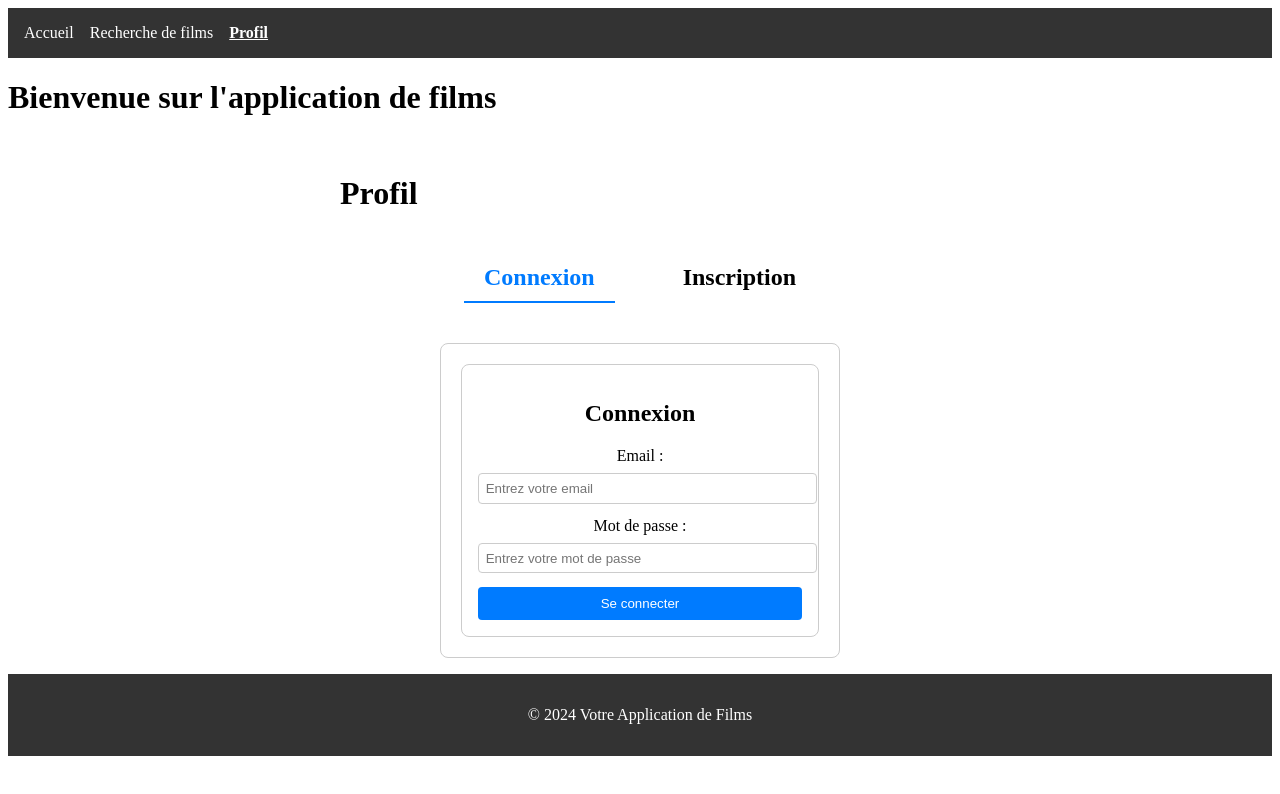
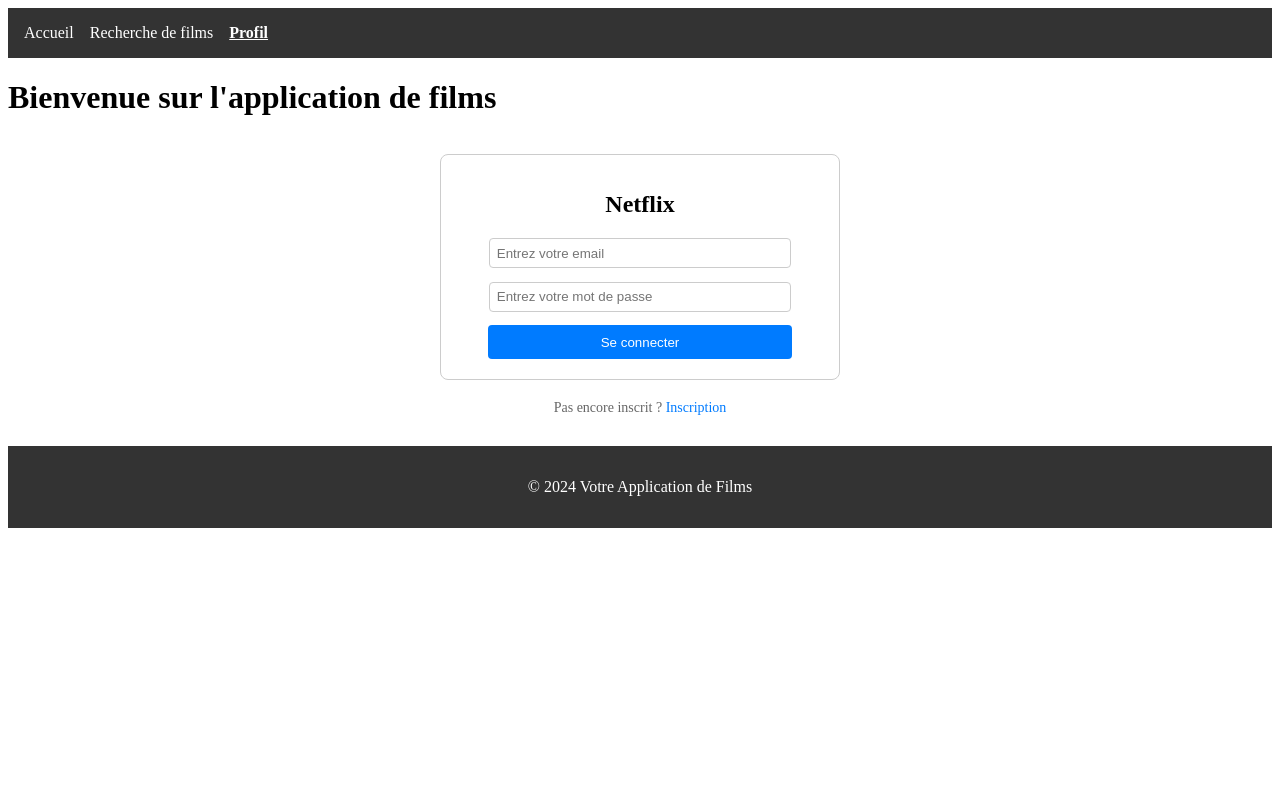
Before and after one commit to romainwgr/bourse_speciale, a Vue app in the folder frontend/: page /profil in a window 1280 px wide. Shown: the top 794 px of the page. Built offline with nearby package versions, Linux system fonts and the light colour scheme; the HTML template or start-up script is replaced by a standard one.

Commit message:
added profile

```diff
--- a/frontend/src/components/auth/Authentication.vue
+++ b/frontend/src/components/auth/Authentication.vue
@@ -1,24 +1,24 @@
 <template>
   <div class="authentication">
-      <div class="auth-tabs">
-        <h2
-          :class="{ active: currentTab === 'signIn' }"
-          @click="currentTab = 'signIn'"
-        >
-          Connexion
-        </h2>
-        <h2
-          :class="{ active: currentTab === 'signUp' }"
-          @click="currentTab = 'signUp'"
-        >
-          Inscription
-        </h2>
-      </div>
 
     <div class="auth-content">
+      <h1 class="title">Netflix</h1>
+
       <SignIn v-if="currentTab === 'signIn'" />
       <SignUp v-if="currentTab === 'signUp'" />
     </div>
+
+    <!-- Lien pour basculer entre connexion et inscription -->
+    <p class="switch-tab">
+      <span v-if="currentTab === 'signIn'">
+        Pas encore inscrit ?
+        <a @click="currentTab = 'signUp'" href="javascript:void(0)">Inscription</a>
+      </span>
+      <span v-if="currentTab === 'signUp'">
+        Déjà inscrit ?
+        <a @click="currentTab = 'signIn'" href="javascript:void(0)">Se connecter</a>
+      </span>
+    </p>
   </div>
 </template>
 
@@ -41,33 +41,40 @@
 </script>
 
 <style scoped>
+.title {
+  display: flex;
+  justify-content: center;
+  align-items: center;
+  font-size: 24px;
+  font-weight: bold;
+  margin-bottom: 20px;
+}
+
 .authentication {
   max-width: 400px;
   margin: auto;
   text-align: center;
 }
 
-  .auth-tabs {
-    display: flex;
-    justify-content: space-around;
-    margin-bottom: 20px;
-  }
-
-  .auth-tabs h2 {
-    cursor: pointer;
-    padding: 10px 20px;
-    border-bottom: 2px solid transparent;
-    transition: 0.3s;
-  }
-
-  .auth-tabs h2.active {
-    border-bottom: 2px solid #007bff;
-    color: #007bff;
-  }
-
 .auth-content {
   border: 1px solid #ccc;
   padding: 20px;
   border-radius: 8px;
+  margin-bottom: 20px;
+}
+
+.switch-tab {
+  font-size: 14px;
+  color: #666;
+}
+
+.switch-tab a {
+  color: #007bff;
+  text-decoration: none;
+  cursor: pointer;
+}
+
+.switch-tab a:hover {
+  text-decoration: underline;
 }
 </style>
--- a/frontend/src/components/auth/SignIn.vue
+++ b/frontend/src/components/auth/SignIn.vue
@@ -3,10 +3,8 @@
 -->
 <template>
     <div class="login-form">
-      <h2>Connexion</h2>
       <form @submit.prevent="handleLogin">
         <div>
-          <label for="email">Email :</label>
           <input
             type="email"
             id="email"
@@ -16,7 +14,6 @@
           />
         </div>
         <div>
-          <label for="password">Mot de passe :</label>
           <input
             type="password"
             id="password"
@@ -79,26 +76,17 @@
   </script>
 
   <style scoped>
-  .login-form {
-    max-width: 400px;
-    margin: auto;
-    padding: 1em;
-    border: 1px solid #ccc;
-    border-radius: 8px;
-  }
-  .login-form label {
-    display: block;
-    margin-bottom: 0.5em;
-  }
+
+
   .login-form input {
-    width: 100%;
+    width: 80%;
     padding: 0.5em;
     margin-bottom: 1em;
     border: 1px solid #ccc;
     border-radius: 4px;
   }
   .login-form button {
-    width: 100%;
+    width: 85%;
     padding: 0.7em;
     background-color: #007bff;
     color: white;
--- a/frontend/src/components/auth/SignUp.vue
+++ b/frontend/src/components/auth/SignUp.vue
@@ -1,9 +1,7 @@
 <template>
     <div class="signup">
-      <h2>Inscription</h2>
       <form @submit.prevent="handleSignUp">
         <div>
-          <label for="name">Nom :</label>
           <input
             type="text"
             id="name"
@@ -13,7 +11,6 @@
           />
         </div>
         <div>
-          <label for="public_name">Nom Public (Pseudonyme) :</label>
           <input
             type="text"
             id="public_name"
@@ -23,7 +20,6 @@
           />
         </div>
         <div>
-          <label for="email">Email :</label>
           <input
             type="email"
             id="email"
@@ -33,7 +29,6 @@
           />
         </div>
         <div>
-          <label for="password">Mot de passe :</label>
           <input
             type="password"
             id="password"
@@ -103,26 +98,16 @@
   </script>
 
   <style scoped>
-  .signup {
-    max-width: 400px;
-    margin: auto;
-    padding: 1em;
-    border: 1px solid #ccc;
-    border-radius: 8px;
-  }
-  .signup label {
-    display: block;
-    margin-bottom: 0.5em;
-  }
+
   .signup input {
-    width: 100%;
+    width: 80%;
     padding: 0.5em;
     margin-bottom: 1em;
     border: 1px solid #ccc;
     border-radius: 4px;
   }
   .signup button {
-    width: 100%;
+    width: 85%;
     padding: 0.7em;
     background-color: #007bff;
     color: white;
--- a/frontend/src/views/Profile.vue
+++ b/frontend/src/views/Profile.vue
@@ -3,9 +3,7 @@
 -->
 <template>
   <div class="profile">
-    <h1>Profil</h1>
     <!-- Autres contenus du profil -->
-
     <!-- Intégration du composant SignUp -->
     <Authentication />
   </div>
```
Also changed, not shown: 2 other files (tests, documents, lock files or other folders). Lines whose indentation alone changed are shown as unchanged.
